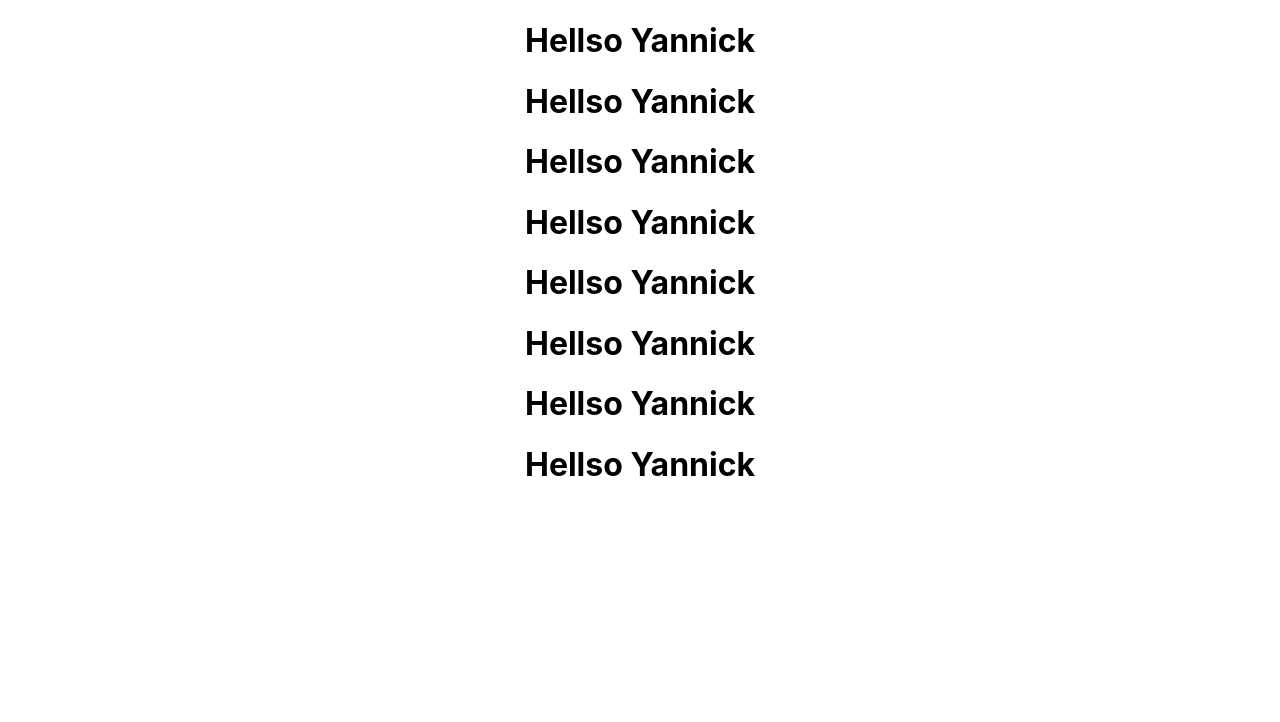
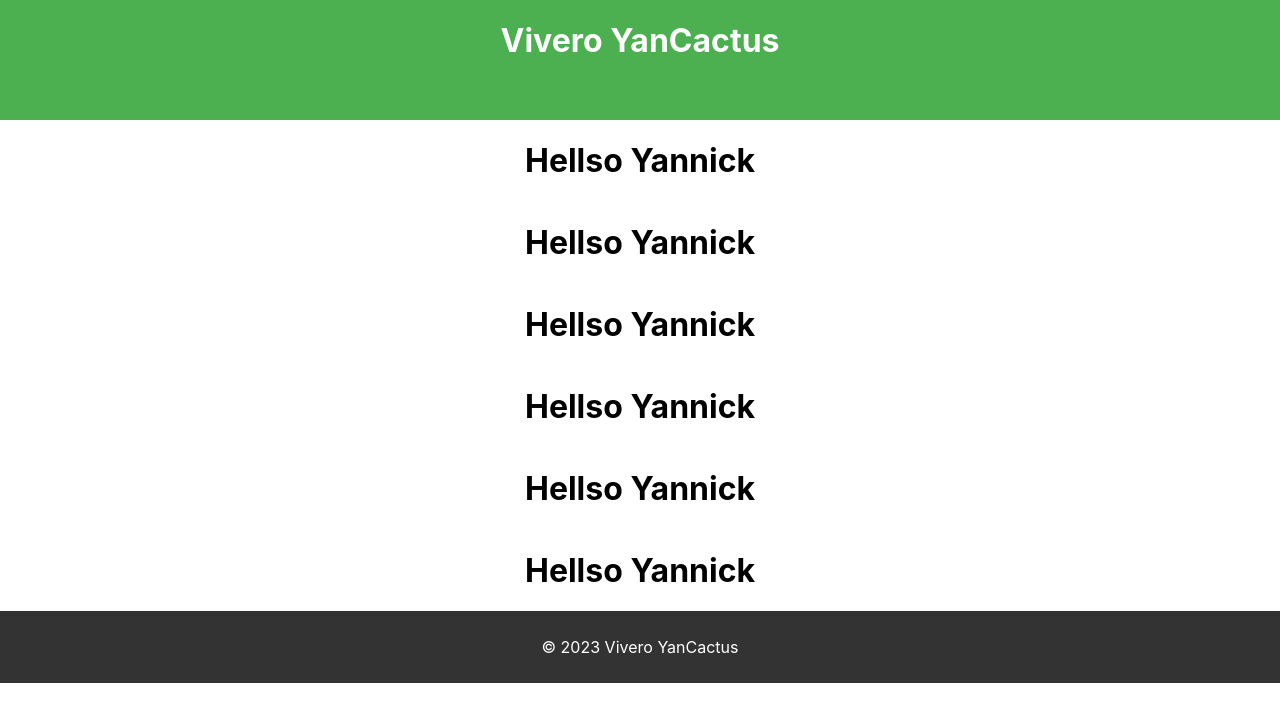
Before and after one commit to YannickRincon/https---github.com-YannickRincon-proyectoconReact, a React (Create React App) app: page / in a window 1280 px wide. Shown: the top 722 px of the page. Built offline with nearby package versions, Linux system fonts and the light colour scheme.

Commit message:
HeaderFooterListos

```diff
--- a/src/App.css
+++ b/src/App.css
@@ -1,3 +1,5 @@
 .App {
   text-align: center;
+  display: flex;
+  flex-direction: column;
 }
--- a/src/App.js
+++ b/src/App.js
@@ -10,9 +10,9 @@ import Contact from './componenetes/comp8/comp8';
 
 function App() {
   return (
-    <>
 
     <div className="App">
+
     <div><Heade></Heade></div>
     <div><Carticon></Carticon></div>
     <div><Description></Description></div>
@@ -21,9 +21,8 @@ function App() {
     <div><Contact></Contact></div>
     <div><Location></Location></div>
     <div><Foott></Foott></div>
+
     </div>
-
-    </>
   );
 }
 
--- a/src/componenetes/comp1/comp1.css
+++ b/src/componenetes/comp1/comp1.css
@@ -0,0 +1,7 @@
+.Heade{
+    background-color: #4caf50;
+    display: flex;
+    justify-content: center;
+    color: white;
+    min-height: 15vh;
+}
--- a/src/componenetes/comp1/comp1.js
+++ b/src/componenetes/comp1/comp1.js
@@ -1,8 +1,12 @@
 
+import './comp1.css';
 
 function Heade(){
-    const name='Yannick'
-    return <h1>Hellso {name}</h1>;
+    return (
+        <div className="Heade">
+        <h1>Vivero YanCactus</h1>
+        </div>
+        );
 }
 
 export default Heade;
--- a/src/componenetes/comp2/comp2.css
+++ b/src/componenetes/comp2/comp2.css
@@ -0,0 +1,7 @@
+.Foott{
+    background-color: #333;
+    color: white;
+    padding: 10px;
+    display: flex;
+    justify-content: center;
+  }
--- a/src/componenetes/comp2/comp2.js
+++ b/src/componenetes/comp2/comp2.js
@@ -1,6 +1,10 @@
+import './comp2.css';
+
 function Foott(){
-    const name='Yannick'
-    return <h1>Hellso {name}</h1>;
+    return (
+        <div className="Foott">
+        <p>&copy; 2023 Vivero YanCactus</p>
+        </div>);
 }
 
 export default Foott;
```
